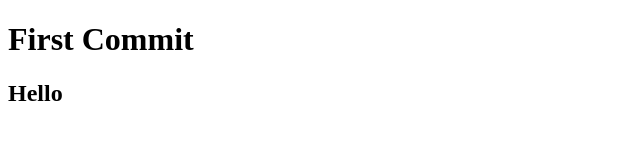
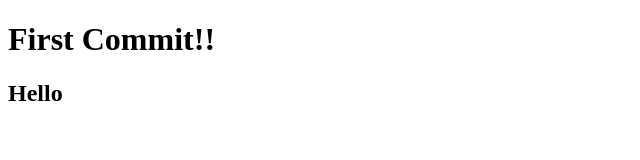
Before and after one commit to BigMrRob/PythonWebProgramming, a plain HTML site: page index.html in a window 1280 px wide. Shown: the full height of the page, 0-640 px from the left. Drawn offline with Linux system fonts and the light colour scheme.

Commit message:
add exclamation point

```diff
--- a/index.html
+++ b/index.html
@@ -4,7 +4,7 @@
     <meta charset="UTF-8" />
     <meta name="viewport" content="width=device-width, initial-scale=1.0" />
     <title>Document</title>
-    <h1>First Commit</h1>
+    <h1>First Commit!!</h1>
     <h2>Hello</h2>
   </head>
   <body></body>
```
